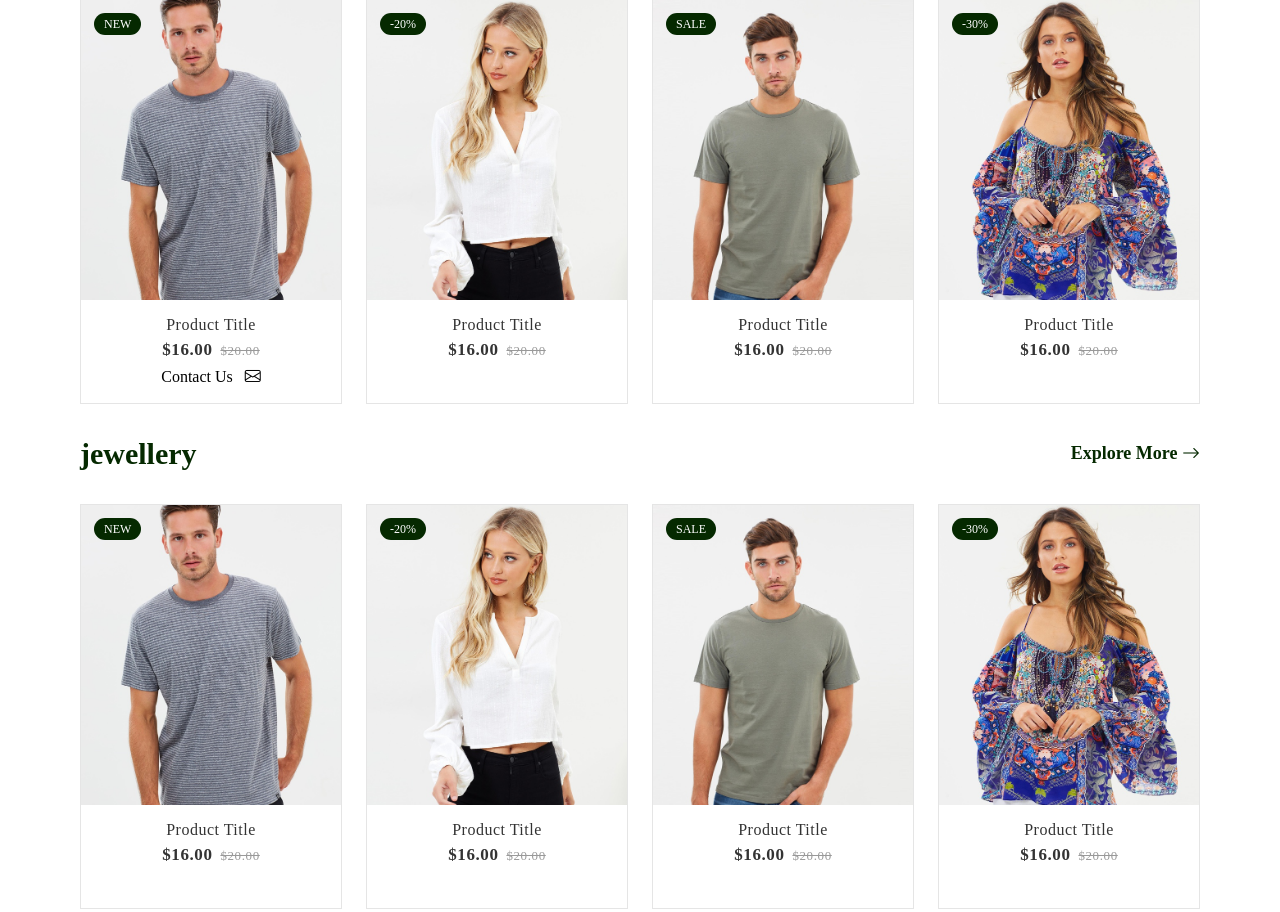
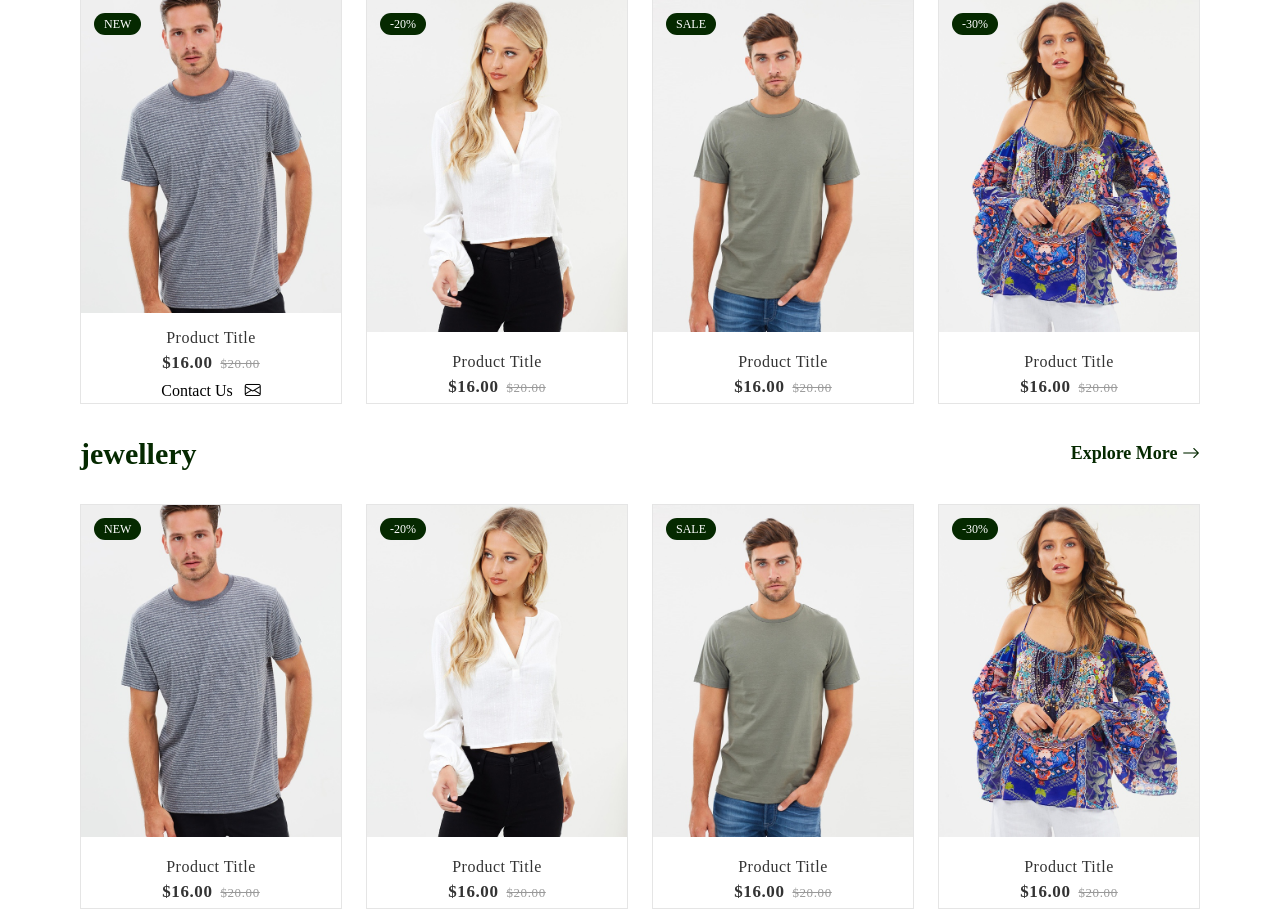
Before and after one commit to umair-hussain/Luxury-Isle, a plain HTML site: page index.html in a window 1280 px wide. Shown: the part 1348-2260 px from the top of the page. Drawn offline with nearby package versions, Linux system fonts and the light colour scheme; a web font is replaced by a local one.

Commit message:
Update style.css

```diff
--- a/css/style.css
+++ b/css/style.css
@@ -278,7 +278,7 @@ filter: brightness(0.5);
   position: absolute;
   left: 0;
   right: 0;
-  /* bottom: -25px; */
+  bottom: 0px;
   z-index: 1;
   transition: all 0.3s;
 }
```
